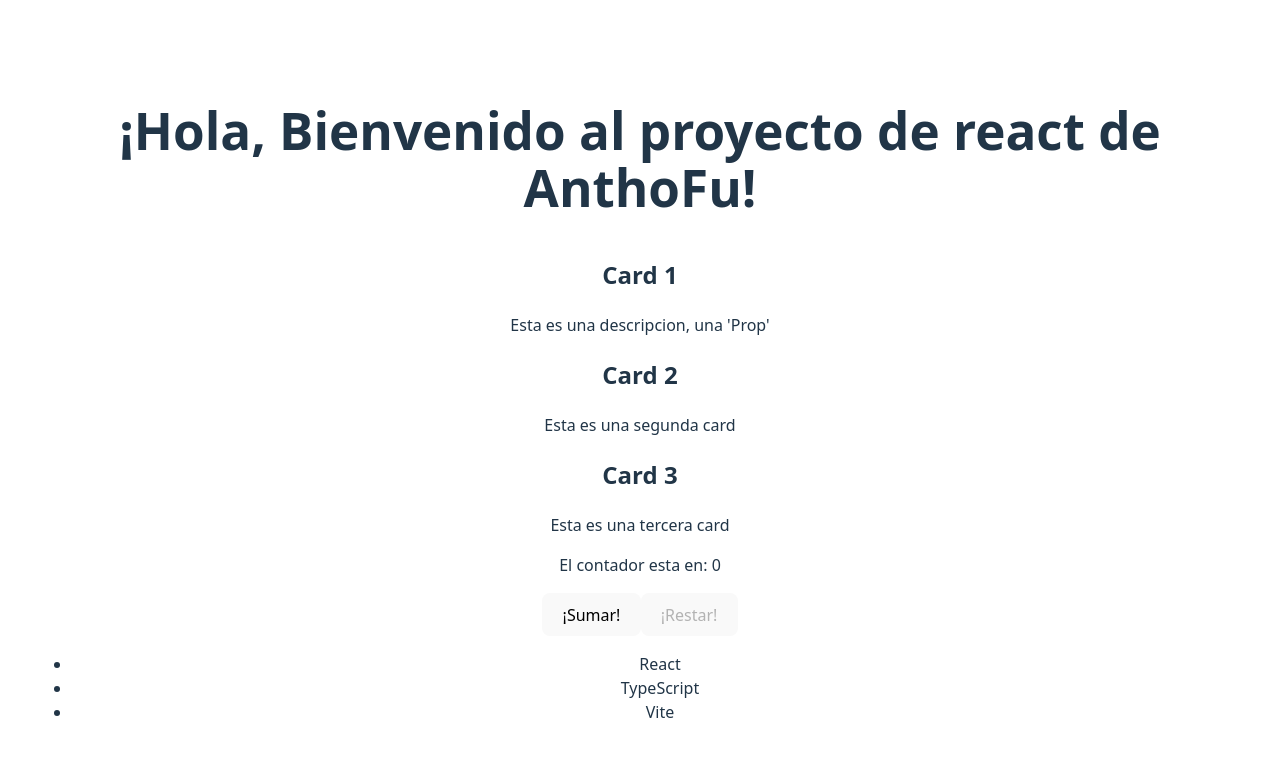
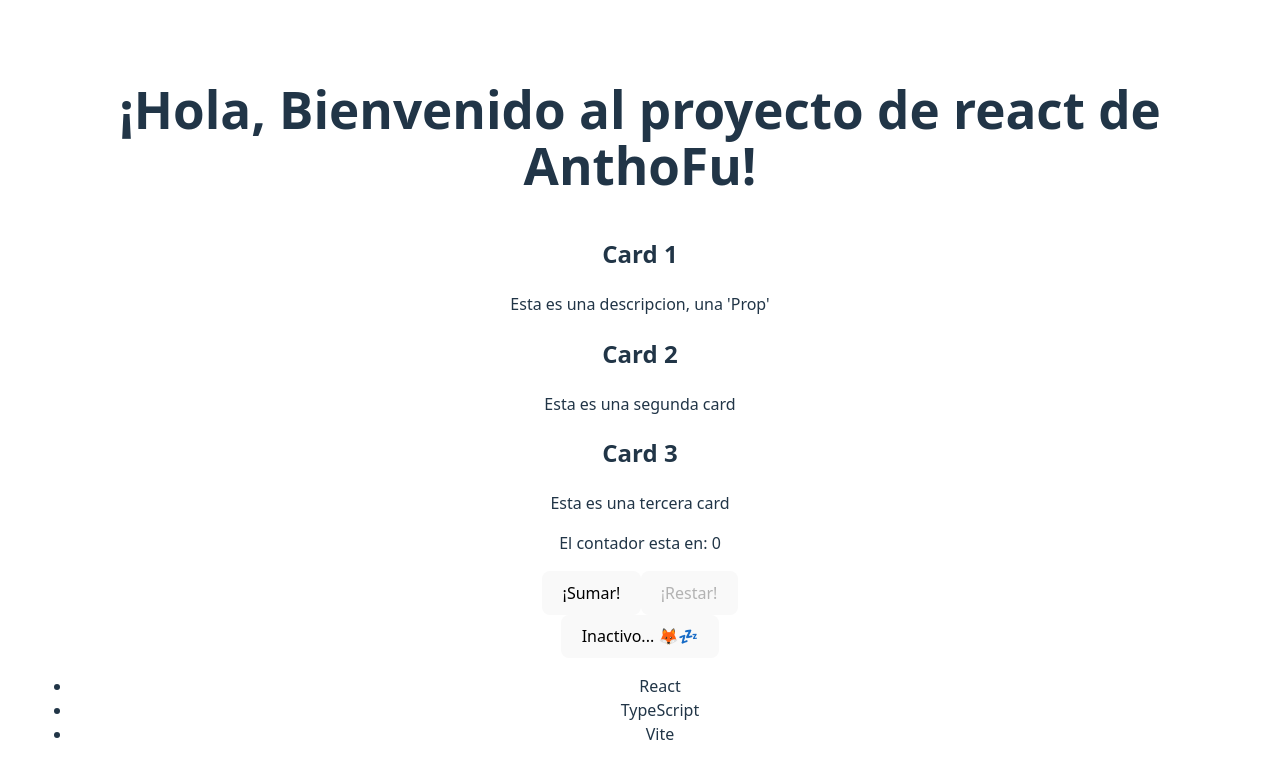
Before and after one commit to AnthoFu/react-platzi, a React (Vite) app in the folder react-1/: page / in a window 1280 px wide. Shown: the top 778 px of the page. Built offline with nearby package versions, Linux system fonts and the light colour scheme.

Commit message:
[Clase 5] Creacion y manejo de estados booleanos

```diff
--- a/react-1/src/App.tsx
+++ b/react-1/src/App.tsx
@@ -1,6 +1,7 @@
 import './App.css'
 import Card from './components/card';
 import Counter from './components/counter'
+import ToggleButton from './components/toggleButton';
 
 function App() {
   const items = ['React', 'TypeScript', 'Vite']
@@ -12,6 +13,7 @@
     <Card title="Card 2" description="Esta es una segunda card"/>
     <Card title="Card 3" description="Esta es una tercera card"/>
     <Counter/>
+    <ToggleButton/>
     <ul>
       {
       items.map((item, index) => (
--- /dev/null
+++ b/react-1/src/components/toggleButton.tsx
@@ -0,0 +1,17 @@
+import { useState } from "react"
+
+
+// Utilizar "is" en las variables es buena practica para saber que sera un metodo Booleano, true o false
+const ToggleButton = () => {
+    const [isActive, setIsActive] = useState(false);
+
+    return (
+    <div>
+        <button onClick={() => setIsActive(!isActive)}>
+            {isActive? "Alerta 🦊❗": "Inactivo... 🦊💤"}
+        </button>
+    </div>
+    )
+}
+
+export default ToggleButton
```
